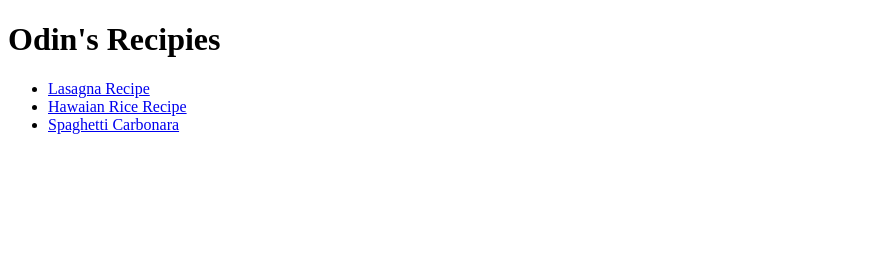
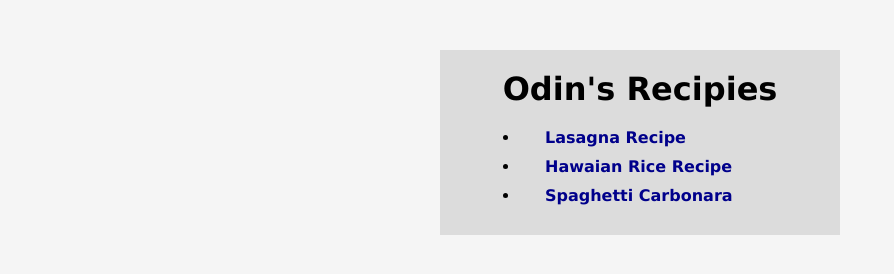
Before and after one commit to RudyNarwal/odin-recipies, a plain HTML site: page index.html in a window 1280 px wide. Shown: the whole page, without its empty margins (0-894 px from the left). Drawn offline with Linux system fonts and the light colour scheme.

Commit message:
Updated index.html and styles.css

```diff
--- a/index.html
+++ b/index.html
@@ -2,14 +2,21 @@
 <html lang="en">
 <html>
     <head>
+        <link rel="stylesheet" href="styles.css">
         <meta charset="UTF-8">
+        <meta name="viewport" content="width=device-width, initial-scale=1.0">
+        <meta name="author" content="RudyNarwal">
     </head>
     <body>
+        <div class="container">
         <h1>Odin's Recipies</h1>
-        <ul>
-            <li><a href="./recipies/lasagna.html">Lasagna Recipe</a></li>
-            <li><a href="./recipies/hawaian-rice.html">Hawaian Rice Recipe</a></li>
-            <li><a href="./recipies/spaghetti-carbonara.html">Spaghetti Carbonara</a></li>
-        </ul>
+            <div class="recipe-list">
+                <ul>
+                    <li><a href="./recipies/lasagna.html">Lasagna Recipe</a></li>
+                    <li><a href="./recipies/hawaian-rice.html">Hawaian Rice Recipe</a></li>
+                    <li><a href="./recipies/spaghetti-carbonara.html">Spaghetti Carbonara</a></li>
+                </ul>
+            </div>
+        </div>
     </body>
 </html>
--- /dev/null
+++ b/styles.css
@@ -0,0 +1,44 @@
+* {
+    margin: 0;
+    padding: 0;
+    box-sizing: border-box;
+}
+
+body {
+    background-color: whitesmoke;
+    font-family: Verdana, Geneva, Tahoma, sans-serif;
+}
+
+h1 {
+    text-align: center;
+    margin-bottom: 20px;
+}
+
+.container {
+    background-color: gainsboro;
+    box-sizing: border-box;
+    margin: 50px auto;
+    width: 400px;
+    padding: 20px
+}
+
+.recipe-list {
+    list-style: none;
+    padding: 0 60px;
+}
+
+.recipe-list li {
+    margin: 10px 0;
+    padding: 0 25px;
+}
+
+.recipe-list a {
+    text-decoration: none;
+    color: darkblue;
+    font-weight: bold;
+    transition: color 0.3s;
+}
+
+.recipe-list a:hover {
+    color: green;
+}
```
